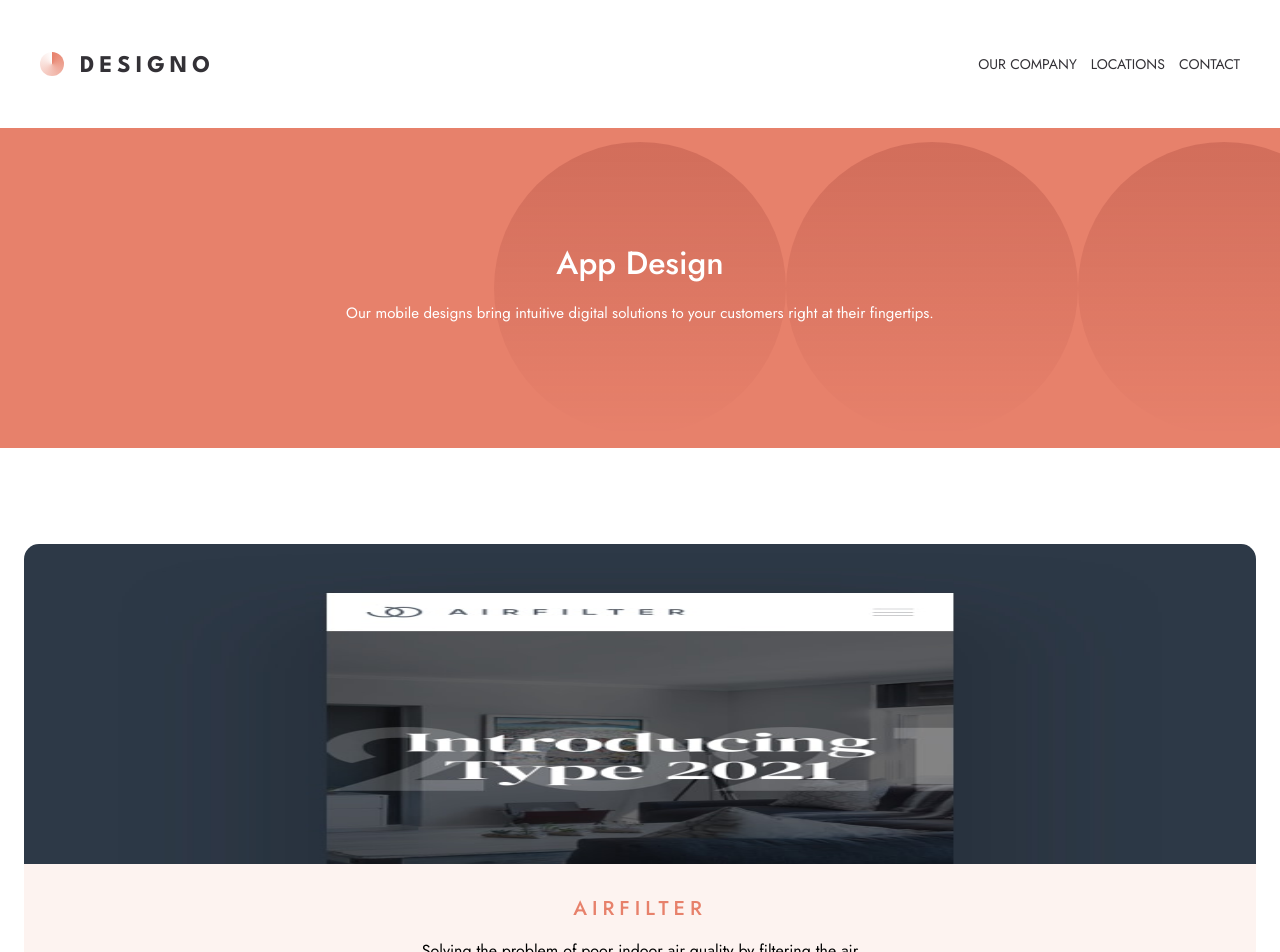
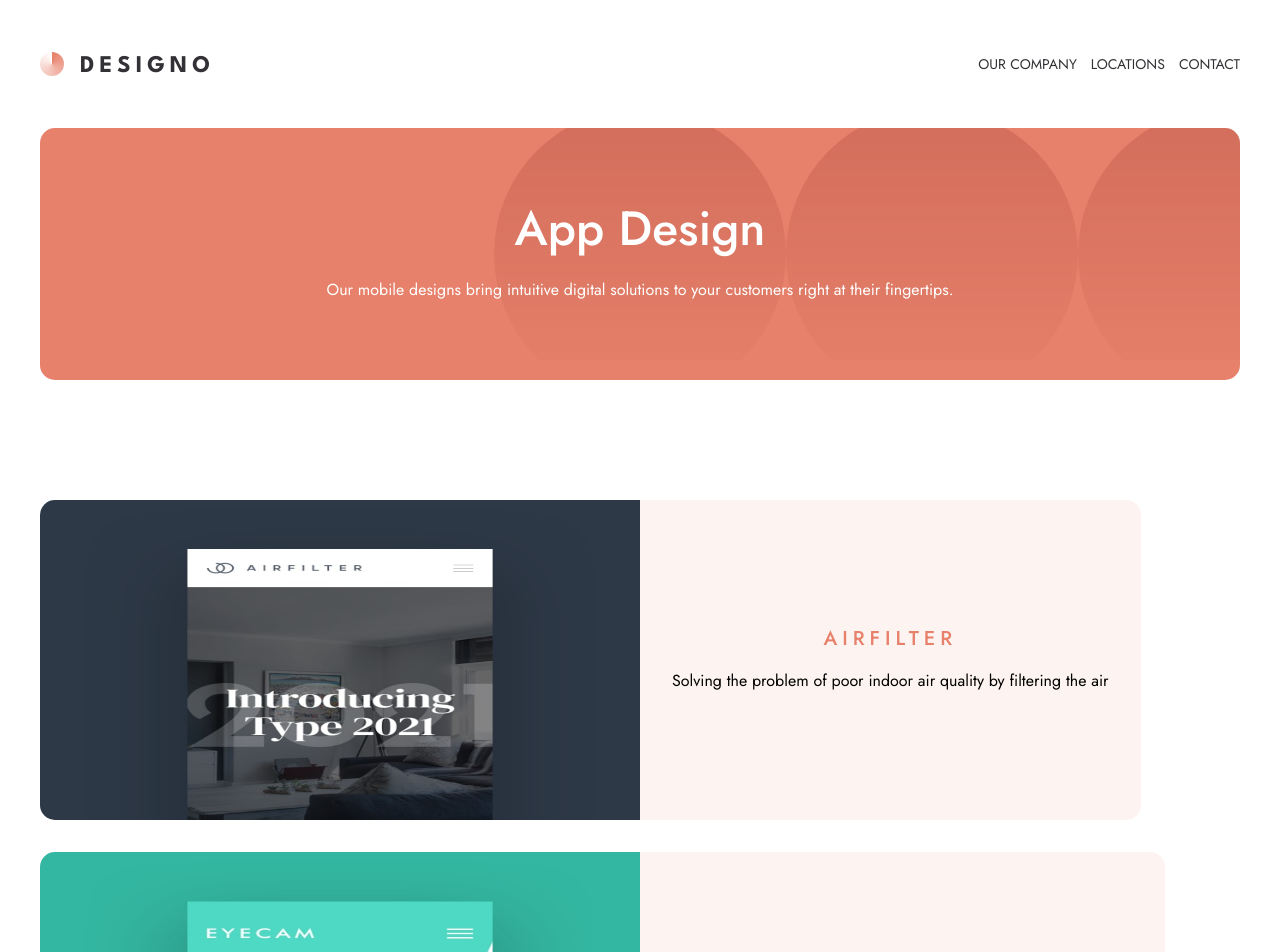
Before and after one commit to ringtho/designo, a React (Create React App) app: page /app-design in a window 1280 px wide. Shown: the top 952 px of the page. Built offline with nearby package versions, Linux system fonts and the light colour scheme; the HTML template or start-up script is replaced by a standard one.

Commit message:
Fixed the tablet mode for the app, graphic and web design pages

```diff
--- a/src/index.css
+++ b/src/index.css
@@ -558,6 +558,7 @@ button:hover {
 
 .apps-card-desc > h3 {
   font-size: 20px;
+  line-height: 26px;
   color: var(--primary-dark);
   letter-spacing: 5px;
   margin-bottom: 16px;
@@ -918,6 +919,12 @@ hr {
     margin: 0 40px 120px;
   }
 
+.offer-container-web,
+.offer-container-app,
+.offer-container-graphic {
+  height: 200px;
+}
+
   .get-in-touch {
     height: 350px;
     margin: 0 40px;
@@ -1037,4 +1044,55 @@ hr {
   .soft-skills-desc > h3 {
     margin-bottom: 16px;
   }
+
+  .design-hero {
+    height: 252px;
+    margin: 0 40px;
+    border-radius: 15px;
+  }
+
+  .design-hero-content {
+    padding: 64px;
+  }
+
+  .design-hero-content > h2,
+  .about-hero-content > h2 {
+    font-size: 48px;
+    line-height: 48px;
+  }
+
+  .design-hero-content > p,
+  .about-hero-content > p {
+    font-size: 16px;
+    line-height: 26px;
+  }
+
+  .card-container {
+    padding: 120px 40px;
+    gap: 32px;
+  }
+
+  .apps-card-container {
+    flex-direction: row;
+  }
+
+  .apps-card-image {
+    width: 50%;
+    border-bottom-left-radius: 15px;
+    border-top-left-radius: 15px;
+    border-top-right-radius: 0px;
+  }
+
+  .apps-card-desc {
+    padding: 32px;
+    border-bottom-left-radius: 0px;
+    border-bottom-right-radius: 15px;
+    border-top-right-radius: 15px;
+    display: flex;
+    flex-direction: column;
+    justify-content: center;
+  }
+
+
+
 }
```
